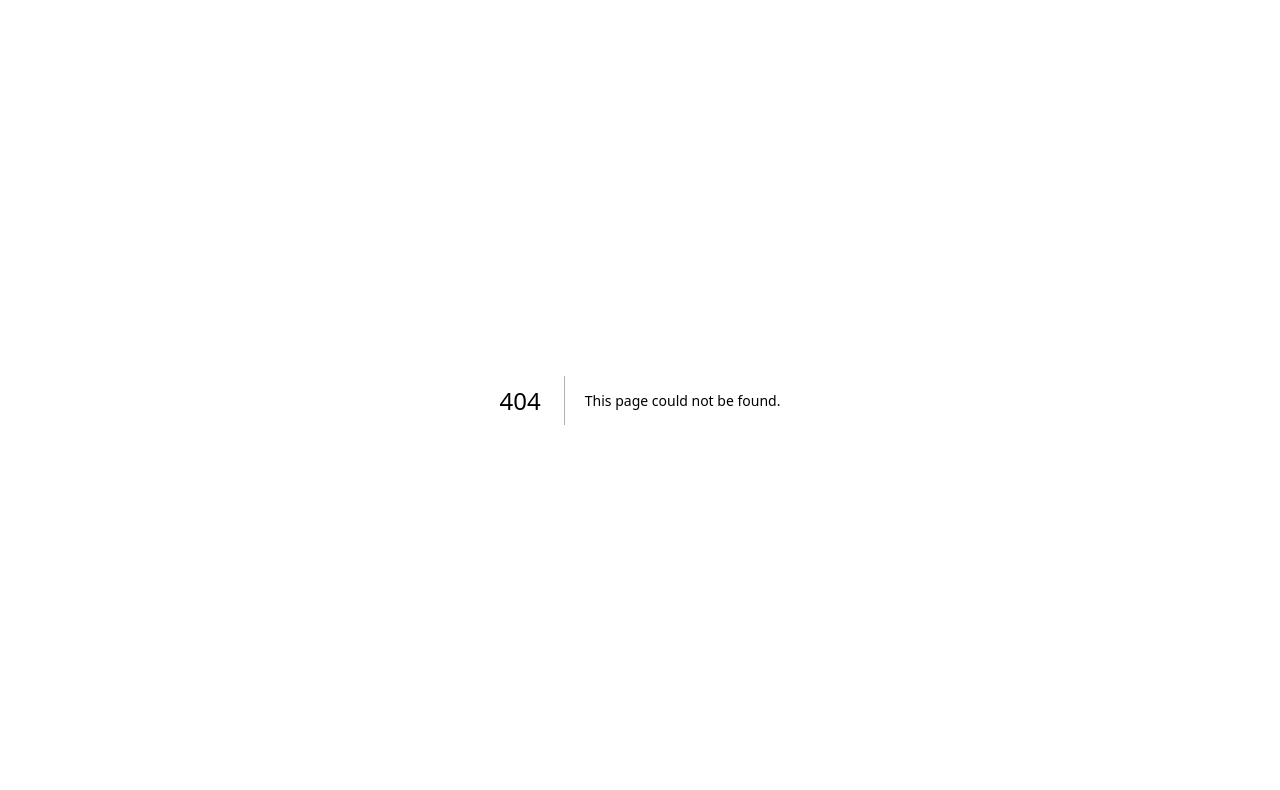
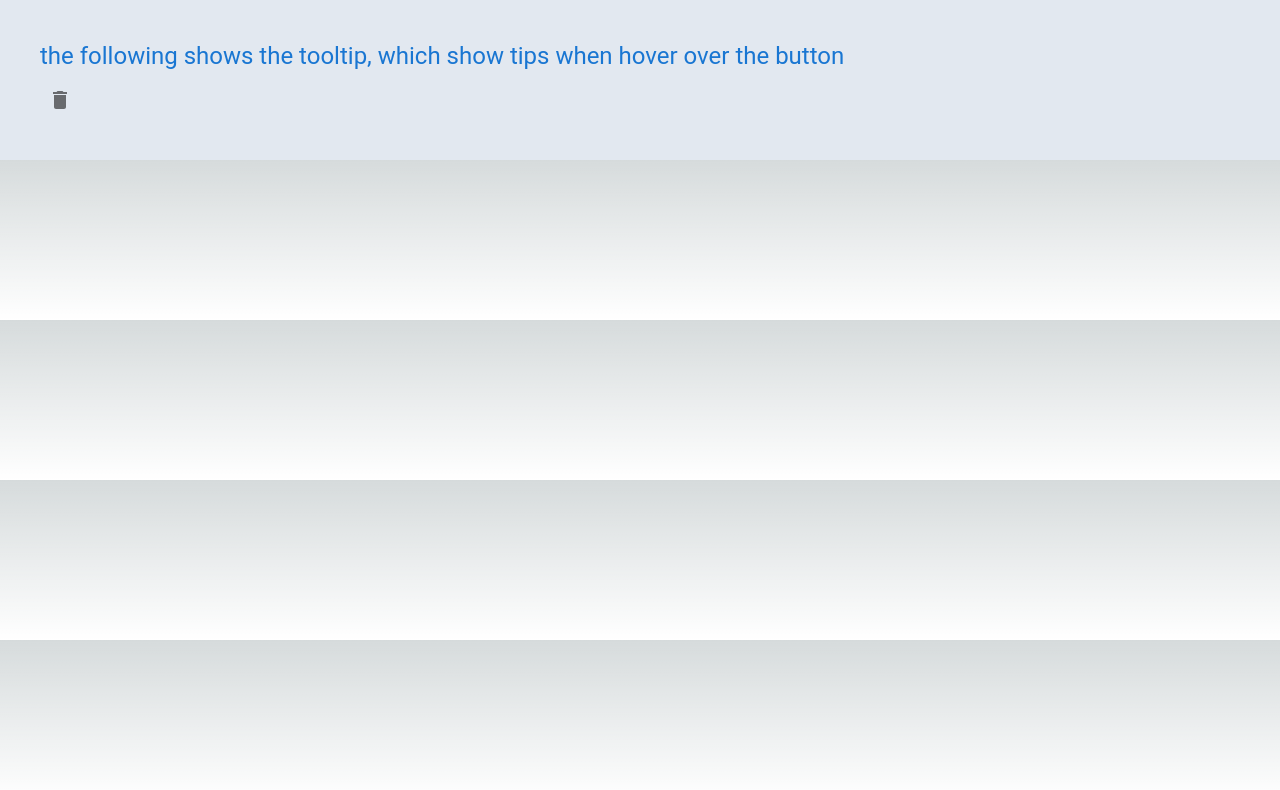
Before and after one commit to Jerryliu3547/materialuidemo, a Next.js app: page /tooltip in a window 1280 px wide. Before the commit this address had no page. Shown: the top 790 px of the page. Built offline with nearby package versions, Linux system fonts and the light colour scheme.

Commit message:
add tooltip to demo

```diff
--- /dev/null
+++ b/src/app/table/page.js
@@ -0,0 +1,11 @@
+import React from 'react'
+
+const page = () => {
+  return (
+    <div>p
+
+    </div>
+  )
+}
+
+export default page
--- /dev/null
+++ b/src/app/tooltip/page.js
@@ -0,0 +1,18 @@
+import React from 'react'
+import { Tooltip, IconButton, Typography } from '@mui/material'
+import DeleteIcon from '@mui/icons-material/Delete'
+
+const page = () => {
+  return (
+    <div className='bg-slate-200 p-10'>
+        <Typography variant='h5' color='primary' gutterBottom>the following shows the tooltip, which show tips when hover over the button</Typography>
+        <Tooltip title="Delete" placement='right' arrow>
+            <IconButton>
+                <DeleteIcon />
+            </IconButton>
+        </Tooltip>
+    </div>
+  )
+}
+
+export default page
```
